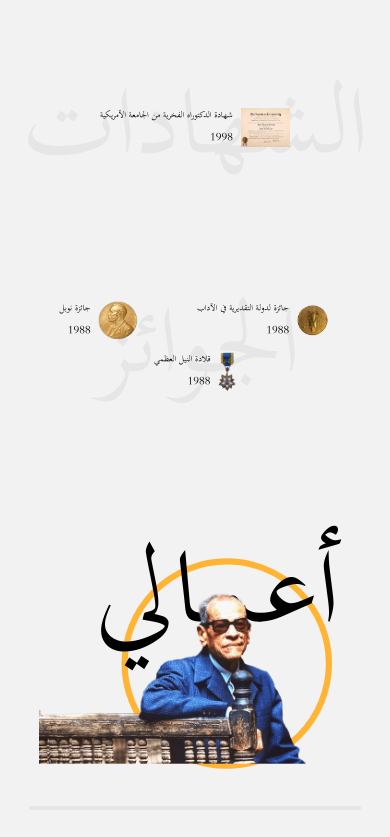
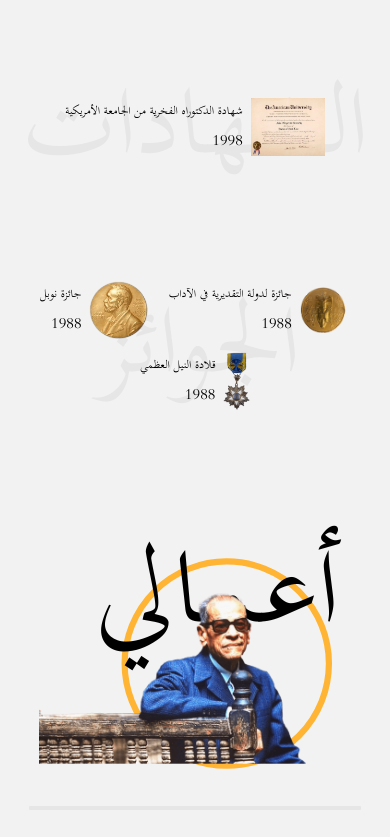
Before and after one commit to AbrahemAlhofe/najib-mahfuz-portfolio, a website built with Vite: page index.html in a window 390 px wide. Shown: the part 1244-2081 px from the top of the page. Built offline with nearby package versions, Linux system fonts and the light colour scheme; a web font is replaced by a local one.

Commit message:
feat( sections / about me ): increase prizes' and certficates' size in mobile devices

```diff
--- a/src/style.css
+++ b/src/style.css
@@ -143,7 +143,13 @@ section#about-me {
 
       img {
 
-        height: 10vw;
+        height: 15vw;
+
+        @media (width >= 768px) {
+
+          height: 10vw;
+
+        }
 
       }
 
@@ -151,11 +157,18 @@ section#about-me {
 
         display: flex;
         flex-direction: column;
-        font-size: 1.5em;
+        font-size: 2em;
 
         gap: 1em;
 
+        @media (width >= 768px) {
+
+          font-size: 1.5em;
+
+        }
+
       }
+
 
     }
 
```
